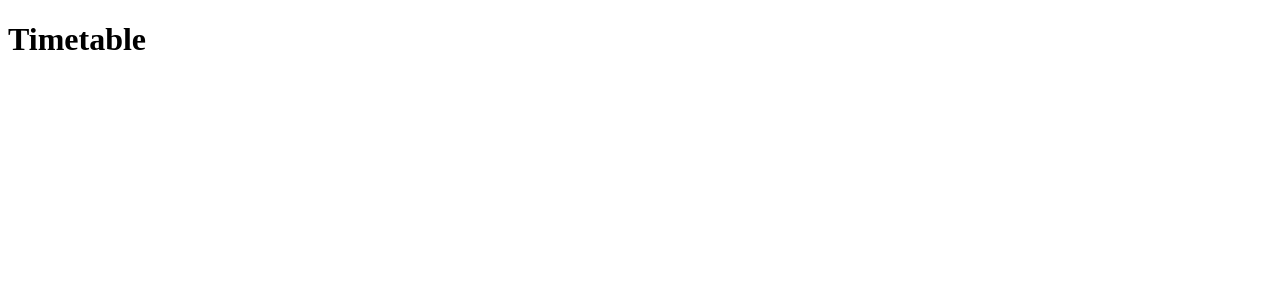
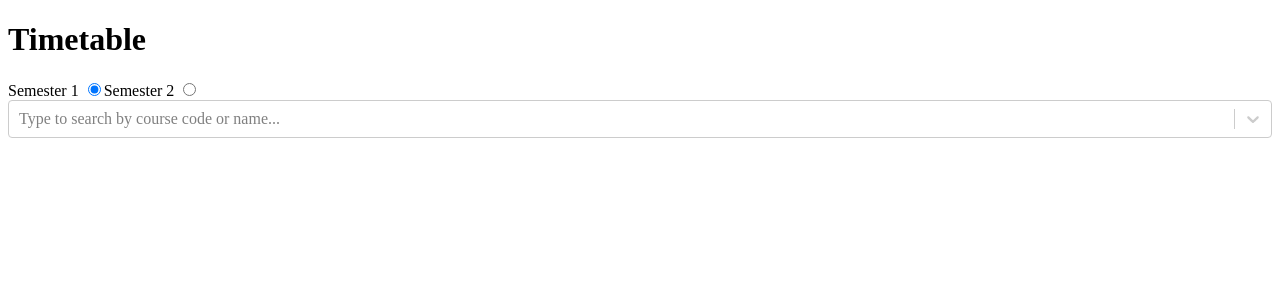
Before and after one commit to olwooz/hku-timetable-combination-finder, a React (Create React App) app: page /timetable in a window 1280 px wide. Shown: the top 300 px of the page. Built offline with nearby package versions, Linux system fonts and the light colour scheme.

Commit message:
Added Course Select and No. of Courses to Take

```diff
--- a/package.json
+++ b/package.json
@@ -10,6 +10,7 @@
     "react-dom": "^17.0.2",
     "react-router-dom": "^6.2.1",
     "react-scripts": "5.0.0",
+    "react-select": "^5.2.1",
     "web-vitals": "^2.1.2"
   },
   "scripts": {
--- a/src/routes/Timetable.js
+++ b/src/routes/Timetable.js
@@ -1,12 +1,73 @@
-import data from "../data/simplified.json";
+import { useEffect, useState } from "react";
+import Select from 'react-select'
+
+import courses from "../data/simplified";
 
 function Timetable() {
-    console.log(data)
+    const [semester, setSemester] = useState("1");
+    const [inputCheck, setInputCheck] = useState(false);
+    const [selectedCourses, setSelectedCourses] = useState([]);
+
+    const handleSemesterChange = (e) => {
+        if (e.target.value === "1") {
+            setSemester("1");
+            setSelectedCourses([]);
+        } else if (e.target.value === "2") {
+            setSemester("2");
+            setSelectedCourses([]);
+        }
+    }
+
+    const handleInputChange = (e) => {
+        if (e.length > 3) {
+            setInputCheck(true);
+        } else {
+            setInputCheck(false);
+        }
+    };
+
+    const handleAdd = (e) => {
+        setSelectedCourses(s => [...s, e]);
+    }
+
+    const handleDelete = (e) => {
+        setSelectedCourses(prevS => prevS.filter(course => course.code+course.section != e.target.parentElement.id))
+    }
+
     return(
         <div>
             <h1>Timetable</h1>
+            <div>
+                Semester 1 <input type="radio" value="1" name="semester" checked={semester === "1" ? true : false} onChange={handleSemesterChange}/>
+                Semester 2 <input type="radio" value="2" name="semester" checked={semester === "2" ? true : false} onChange={handleSemesterChange}/>
+            </div>
+            <Select
+                name="selectCourse"
+                value=""
+                options={inputCheck ? courses.filter(course => course.term == semester) : []}
+                onInputChange={handleInputChange}
+                getOptionLabel={(course) => course.code + " (" + course.title + ")"}
+                getOptionValue={(course) => course.code + course.section}
+                placeholder="Type to search by course code or name..."
+                onChange={handleAdd}
+            />
+            {selectedCourses.length > 0 ?
+            <ul>
+                {selectedCourses.map((course,idx) =>
+                    <li id={course.code+course.section} key={idx}>
+                        <span>{course.code + " " + course.title}</span>
+                        <button onClick={handleDelete}>delete</button>
+                    </li>
+                )}
+            </ul> : null}
+            {selectedCourses.length > 0 ?
+            <div>
+                <label for="course-num">Number of courses to take: </label>
+                <input name="course-num" type="number" min="1" max={selectedCourses.length > 5 ? 5 : selectedCourses.length }/>
+            </div>
+            : null}
         </div>
     );
 }
 
-export default Timetable
+export default Timetable;
```
Also changed, not shown: 1 other file (tests, documents, lock files or other folders).
